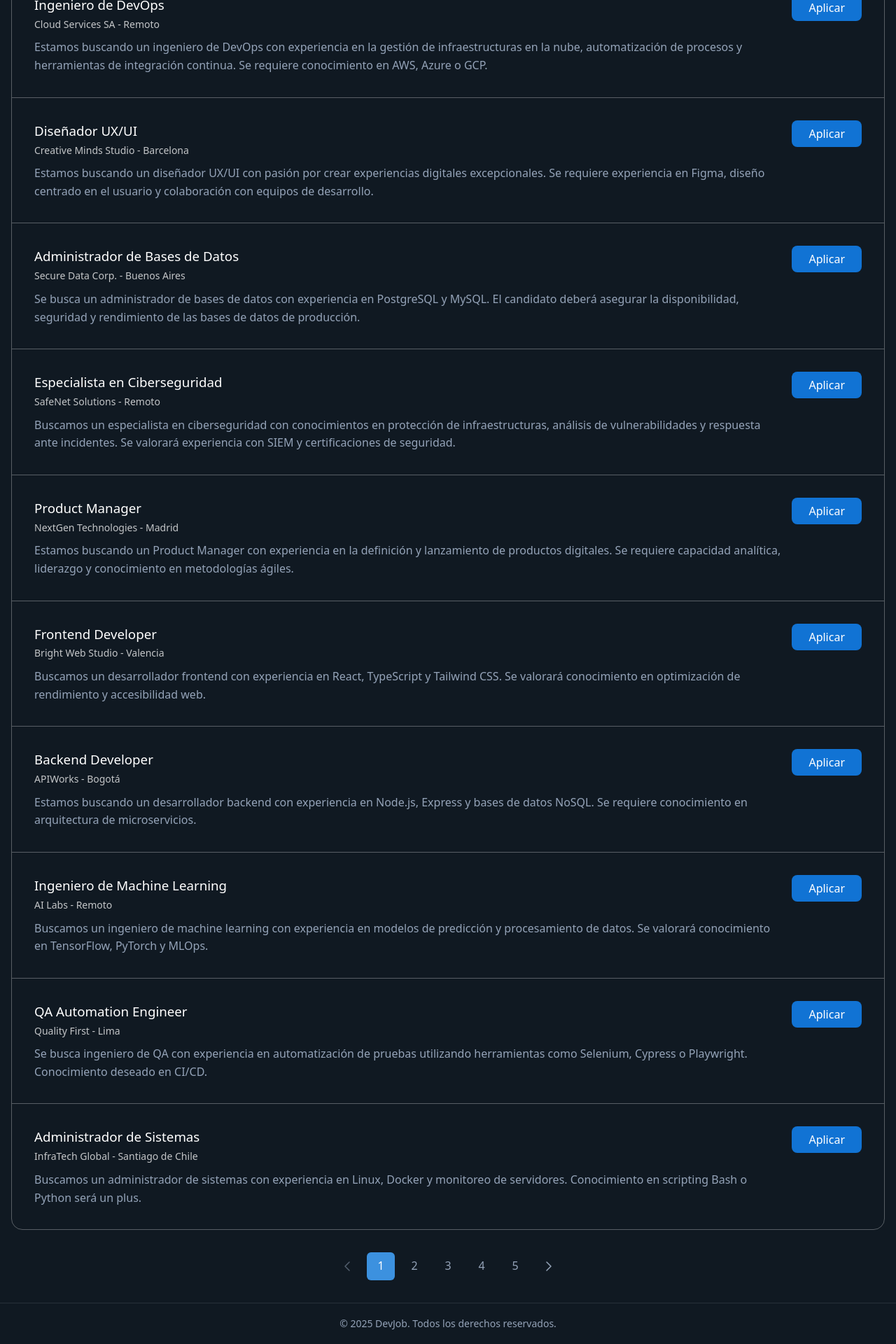
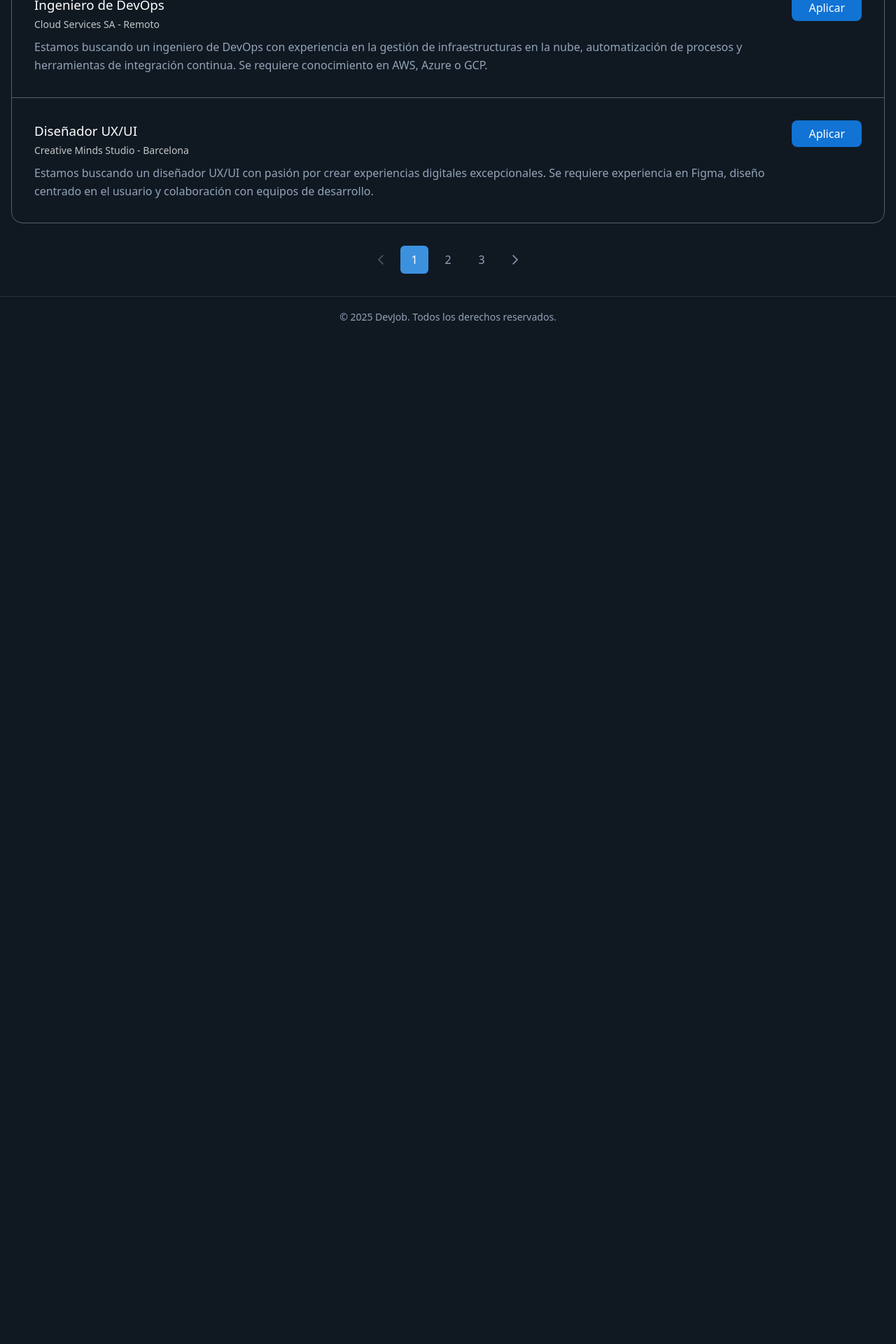
Before and after one commit to patrycast/JSCAMP, a React (Vite) app in the folder react-vite/: page / in a window 1280 px wide. Shown: the part 988-2908 px from the top of the page at 70% size. After the commit the page ends 1470 px from the top, so only its background shows below. Built offline with nearby package versions, Linux system fonts and the light colour scheme.

Commit message:
optimizando la pagincacion

```diff
--- a/react-vite/src/App.jsx
+++ b/react-vite/src/App.jsx
@@ -1,18 +1,22 @@
 import { Header } from "./components/Header.jsx"
 import { Footer } from "./components/Footer.jsx"
-import { JobCard } from "./components/JobCard.jsx"
 import { Pagination } from "./components/Pagination.jsx"
-
-import data from "./data.json"
 import { SearchFormSection } from "./components/SearchFormSection.jsx"
 import { JobListings } from "./components/JobListings.jsx"
 import { useState } from "react"
 
-console.log(data)
+import jobsData from "./data.json"
+
+const RESULT_PER_PAGE=5
+
 
 function App() {
   const [currentPage, setCurrentPage] = useState(1)
-  const totalPages= 5
+  const totalPages= Math.ceil(jobsData.length / RESULT_PER_PAGE)
+
+  const pagedResults= jobsData.slice(
+    (currentPage -1) * RESULT_PER_PAGE, currentPage* RESULT_PER_PAGE)
+
   const handlePageChange=(page)=>{
     console.log("cambiando la pagina a ", page)
     setCurrentPage(page)
@@ -27,7 +31,7 @@ function App() {
       <SearchFormSection/>
 
       <section>
-        <JobListings/>
+        <JobListings jobs={pagedResults}/>
         <Pagination currentPage={currentPage} totalPages={totalPages} onPageChange={handlePageChange} />
       </section>
     </main>
--- a/react-vite/src/components/JobCard.jsx
+++ b/react-vite/src/components/JobCard.jsx
@@ -2,7 +2,6 @@
 
 
 export const JobCard = ({ job }) => {
-   console.log(job)
 
   return (
     <article className="job-listing-card"
--- a/react-vite/src/components/JobListings.jsx
+++ b/react-vite/src/components/JobListings.jsx
@@ -1,12 +1,12 @@
 import { JobCard } from "./JobCard.jsx"
-import jobsData from "../data.json"
 
-export const JobListings = () => {
+
+export const JobListings = ({jobs}) => {
   return (
     <>
         <h2>Resultado de Busqueda</h2>
         <div className="jobs-listings">
-        {jobsData.map(job=>(
+        {jobs.map(job=>(
            <JobCard key={job.id} job={job} />
         ))}
         </div>
--- a/react-vite/src/components/Pagination.jsx
+++ b/react-vite/src/components/Pagination.jsx
@@ -41,7 +41,7 @@ export const Pagination = ({ currentPage=1, totalPages=10, onPageChange }) => {
 
 
       {pages.map(page => (
-        <a href="#" data-page={page} className={currentPage=== page ? "isActive" : ""}
+        <a href="#" key={page} data-page={page} className={currentPage=== page ? "isActive" : ""}
           onClick={handleChangePage }> {page}
         </a>
       ))}
```
